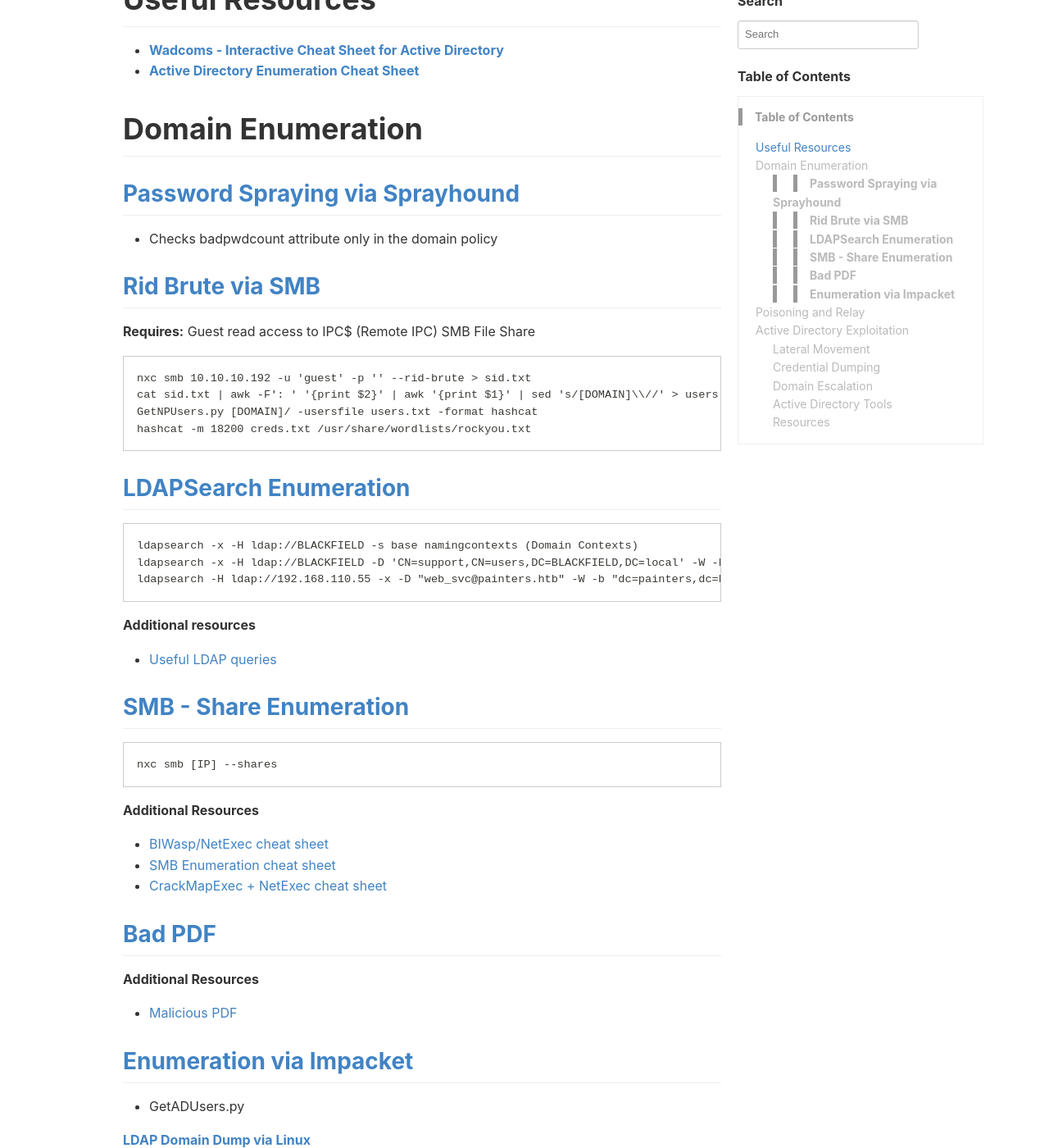
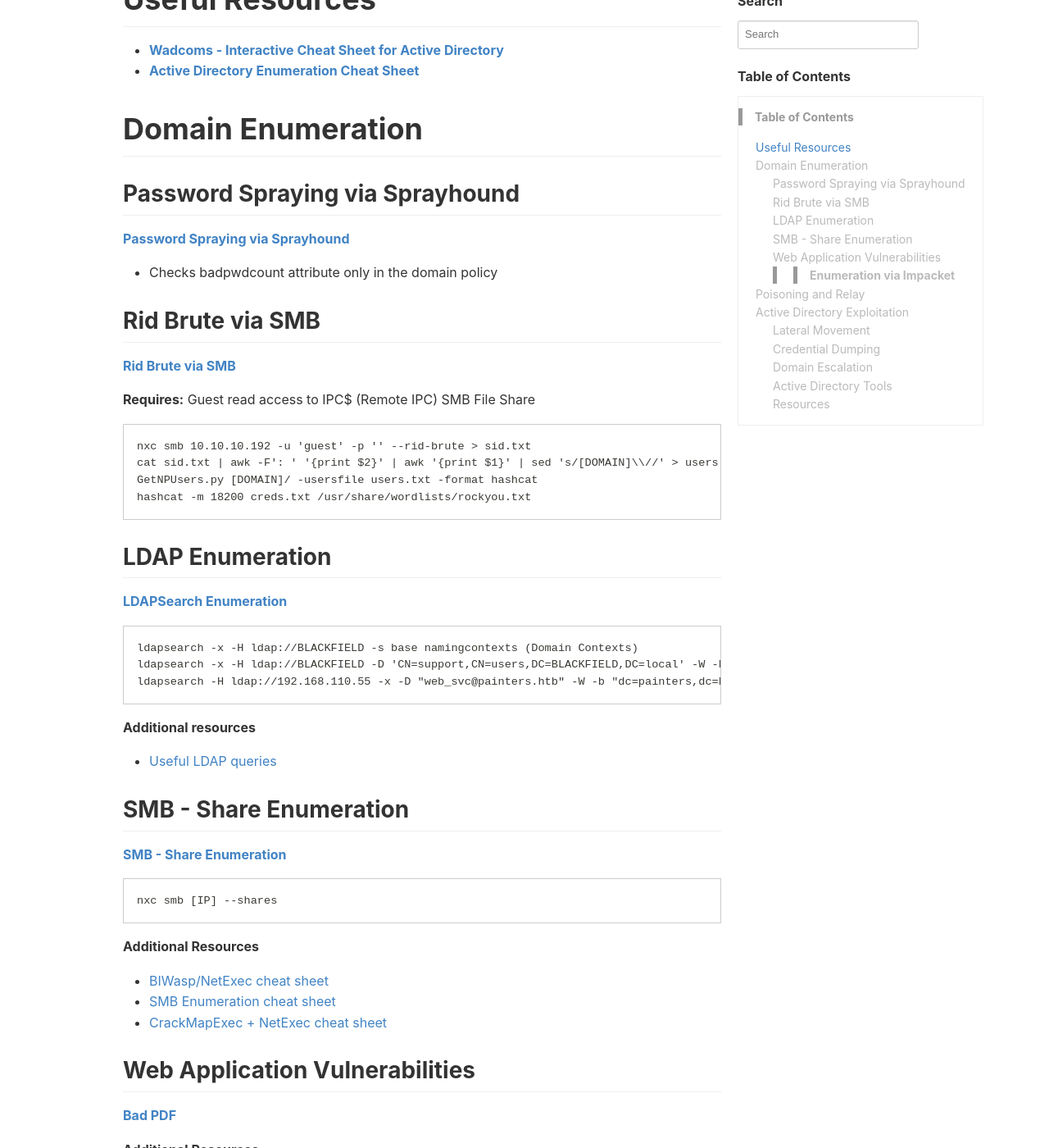
Before and after one commit to qwutony/qwutony.github.io, a Jekyll site: the page built from _wiki/003-active-directory-penetration-testing.md, in a window 1280 px wide and 1400 px high, scrolled down 314 px. Shown: the whole window at 82% size. Built offline with Jekyll 4.4.1, drawn with Linux system fonts in a browser that asks for light colours; a style sheet for code colours, icons or effects is not loaded.

Commit message:
Update 003-active-directory-penetration-testing.md

````diff
--- a/_wiki/003-active-directory-penetration-testing.md
+++ b/_wiki/003-active-directory-penetration-testing.md
@@ -13,10 +13,12 @@ keywords: Internals
 
 # Domain Enumeration
 
-## **[Password Spraying via Sprayhound](https://github.com/Hackndo/sprayhound)**
+## Password Spraying via Sprayhound
+**[Password Spraying via Sprayhound](https://github.com/Hackndo/sprayhound)**
   - Checks badpwdcount attribute only in the domain policy
 
-## **[Rid Brute via SMB](https://medium.com/@e.escalante.jr/active-directory-workshop-brute-forcing-the-domain-server-using-crackmapexec-pt-6-feab1c43d970)**
+## Rid Brute via SMB
+**[Rid Brute via SMB](https://medium.com/@e.escalante.jr/active-directory-workshop-brute-forcing-the-domain-server-using-crackmapexec-pt-6-feab1c43d970)**
 
 **Requires:** Guest read access to IPC$ (Remote IPC) SMB File Share
 ```
@@ -26,7 +28,8 @@ GetNPUsers.py [DOMAIN]/ -usersfile users.txt -format hashcat
 hashcat -m 18200 creds.txt /usr/share/wordlists/rockyou.txt
 ```
 
-## **[LDAPSearch Enumeration](https://notes.benheater.com/books/active-directory/page/ldapsearch)**
+## LDAP Enumeration
+**[LDAPSearch Enumeration](https://notes.benheater.com/books/active-directory/page/ldapsearch)**
 ```
 ldapsearch -x -H ldap://BLACKFIELD -s base namingcontexts (Domain Contexts)
 ldapsearch -x -H ldap://BLACKFIELD -D 'CN=support,CN=users,DC=BLACKFIELD,DC=local' -W -b 'DC=BLACKFIELD,DC=local' '(objectClass=user)' (Search Users)
@@ -36,7 +39,8 @@ ldapsearch -H ldap://192.168.110.55 -x -D "web_svc@painters.htb" -W -b "dc=paint
 **Additional resources**
   - [Useful LDAP queries](https://podalirius.net/en/articles/useful-ldap-queries-for-windows-active-directory-pentesting/)
 
-## **[SMB - Share Enumeration](https://0xdf.gitlab.io/2024/03/21/smb-cheat-sheet.html)**
+## SMB - Share Enumeration
+**[SMB - Share Enumeration](https://0xdf.gitlab.io/2024/03/21/smb-cheat-sheet.html)**
 ```
 nxc smb [IP] --shares
 ```
@@ -46,7 +50,8 @@ nxc smb [IP] --shares
   - [SMB Enumeration cheat sheet](https://0xdf.gitlab.io/2024/03/21/smb-cheat-sheet.html)
   - [CrackMapExec + NetExec cheat sheet](https://github.com/seriotonctf/cme-nxc-cheat-sheet)
 
-## **[Bad PDF](https://github.com/deepzec/Bad-Pdf)**
+## Web Application Vulnerabilities
+**[Bad PDF](https://github.com/deepzec/Bad-Pdf)**
 
 **Additional Resources**
   - [Malicious PDF](https://github.com/jonaslejon/malicious-pdf)
````
